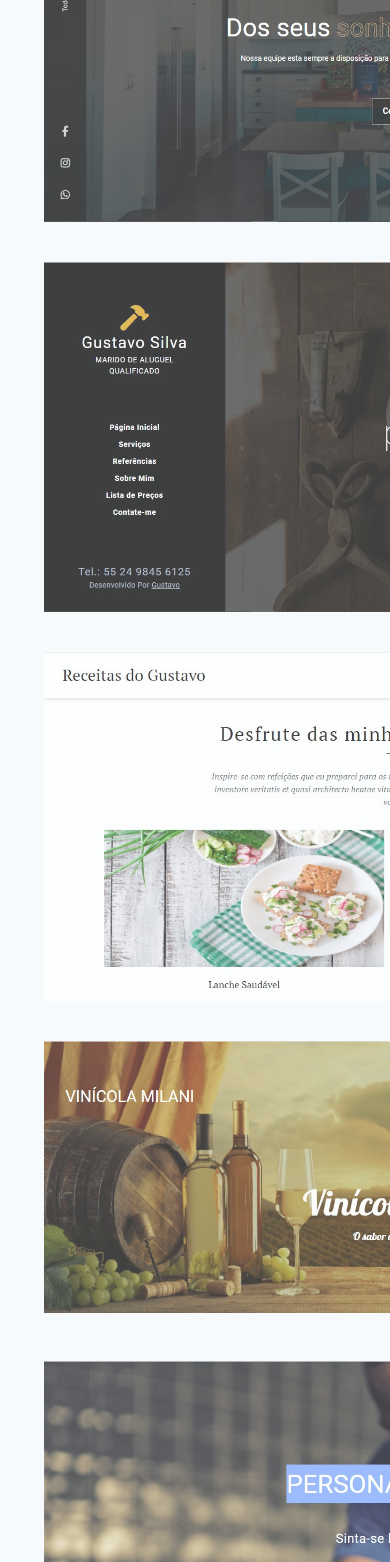
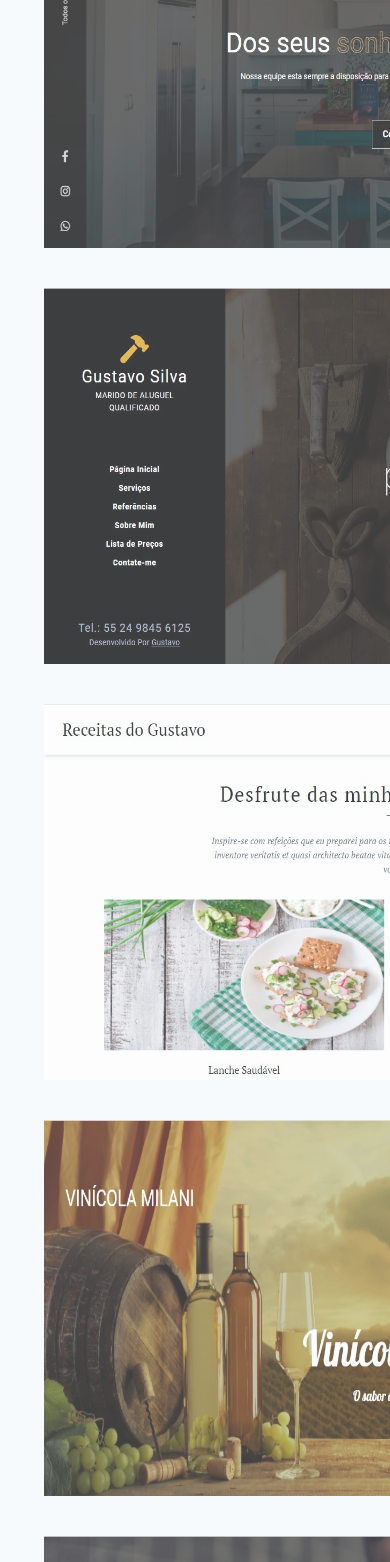
Before and after one commit to GustavoSilvaRamos/portfolio, a Next.js app: page / in a window 390 px wide. Shown: the part 2127-3689 px from the top of the page. Built offline with nearby package versions, Linux system fonts and the light colour scheme; what @tailwindcss/custom-forms would draw is missing.

Commit message:
Update images portfolio mobile responsive

```diff
--- a/src/components/Portfolio.tsx
+++ b/src/components/Portfolio.tsx
@@ -11,38 +11,46 @@ export default function Portfolio() {
           </h4>
         </div>
         <div className="container grid grid-flow-row grid-cols-1 gap-8 pt-10 md:grid-cols-2 ">
-          <div className="transition duration-500 ease-in-out border-4 border-transparent rounded-sm opacity-75 hover:opacity-100 hover:border-primary-600">
+          <div className="overflow-hidden transition duration-500 ease-in-out border-4 border-transparent rounded-sm opacity-75 md:h-64 h-96 hover:opacity-100 hover:border-primary-600">
             <a href="https://architecture-five.vercel.app/">
               <img
-                className="w-full md:h-64"
+                className="w-full h-96 md:h-64"
                 src="HeroArc.jpg"
                 alt="Arquitetura"
               />
             </a>
           </div>
-          <div className="transition duration-500 ease-in-out border-4 border-transparent rounded-sm opacity-75 hover:opacity-100 hover:border-primary-600">
+          <div className="overflow-hidden transition duration-500 ease-in-out border-4 border-transparent rounded-sm opacity-75 md:h-64 h-96 hover:opacity-100 hover:border-primary-600">
             <a href="https://maridodealuguel.vercel.app/">
               <img
-                className="w-full md:h-64 "
+                className="w-full h-96 md:h-64 "
                 src="HeroMDE.jpg"
                 alt="Marido de Alugel"
               />
             </a>
           </div>
-          <div className="transition duration-500 ease-in-out border-4 border-transparent rounded-sm opacity-75 hover:opacity-100 hover:border-primary-600">
+          <div className="overflow-hidden transition duration-500 ease-in-out border-4 border-transparent rounded-sm opacity-75 md:h-64 h-96 hover:opacity-100 hover:border-primary-600">
             <a href="https://receitas.vercel.app/">
-              <img className="w-full md:h-64" src="HeroR.jpg" alt="Receitas" />
+              <img
+                className="w-full h-96 md:h-64"
+                src="HeroR.jpg"
+                alt="Receitas"
+              />
             </a>
           </div>
-          <div className="transition duration-500 ease-in-out border-4 border-transparent rounded-sm opacity-75 h-72 hover:opacity-100 hover:border-primary-600">
+          <div className="overflow-hidden transition duration-500 ease-in-out border-4 border-transparent rounded-sm opacity-75 md:h-64 h-96 hover:opacity-100 hover:border-primary-600">
             <a href="https://wineryproject.vercel.app/">
-              <img className="w-full md:h-64" src="HeroV.jpg" alt="Vinicola" />
+              <img
+                className="w-full h-96 md:h-64"
+                src="HeroV.jpg"
+                alt="Vinicola"
+              />
             </a>
           </div>
-          <div className="transition duration-500 ease-in-out border-4 border-transparent rounded-sm opacity-75 hover:opacity-100 hover:border-primary-600">
+          <div className="overflow-hidden transition duration-500 ease-in-out border-4 border-transparent rounded-sm opacity-75 md:h-64 h-96 hover:opacity-100 hover:border-primary-600">
             <a href="https://personaltrainer.vercel.app/">
               <img
-                className="w-full md:h-64"
+                className="w-full h-96 md:h-64"
                 src="HeroPT.jpg"
                 alt="Personal Trainer"
               />
```
